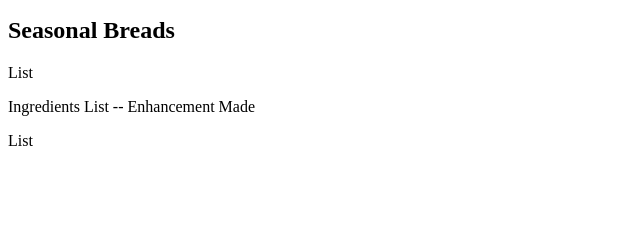
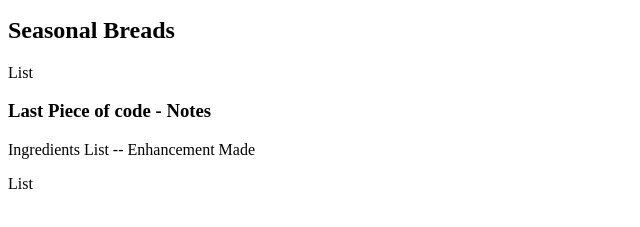
Before and after one commit to anandthakur1312/com.bread.demo, a plain HTML site: page WebContent/index.html in a window 1280 px wide. Shown: the part 101-328 px from the top of the page, without its empty margins (0-640 px from the left). Drawn offline with Linux system fonts and the light colour scheme.

Commit message:
Added Note - Finished coding

```diff
--- a/WebContent/index.html
+++ b/WebContent/index.html
@@ -11,6 +11,8 @@
 	<h2>Seasonal Breads</h2>
 	<p>List</p>
 
+	<h3>Last Piece of code - Notes</h3>
+
 
 	<span>Ingredients List -- Enhancement Made</span>
 	<p>List</p>
```
